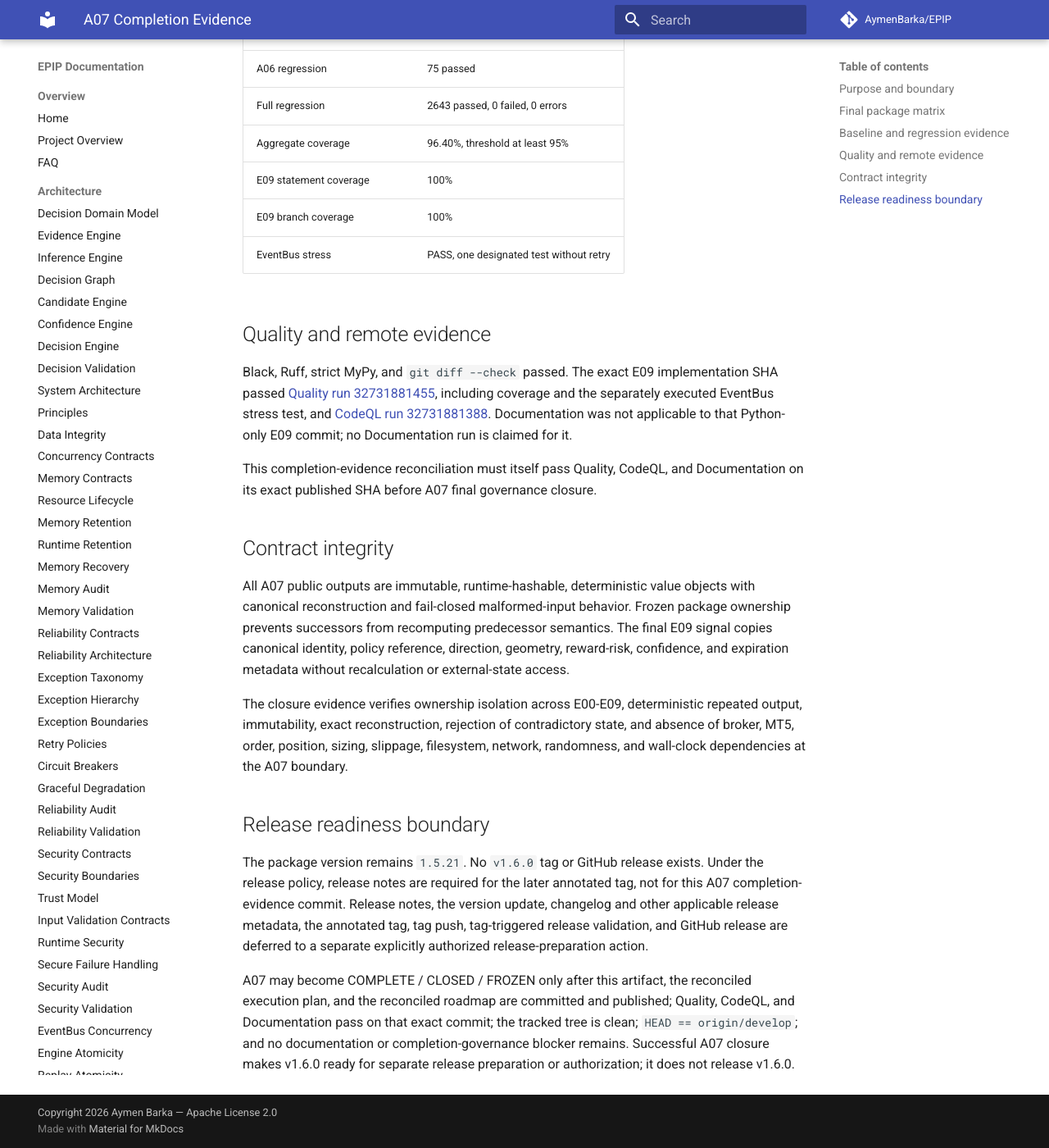
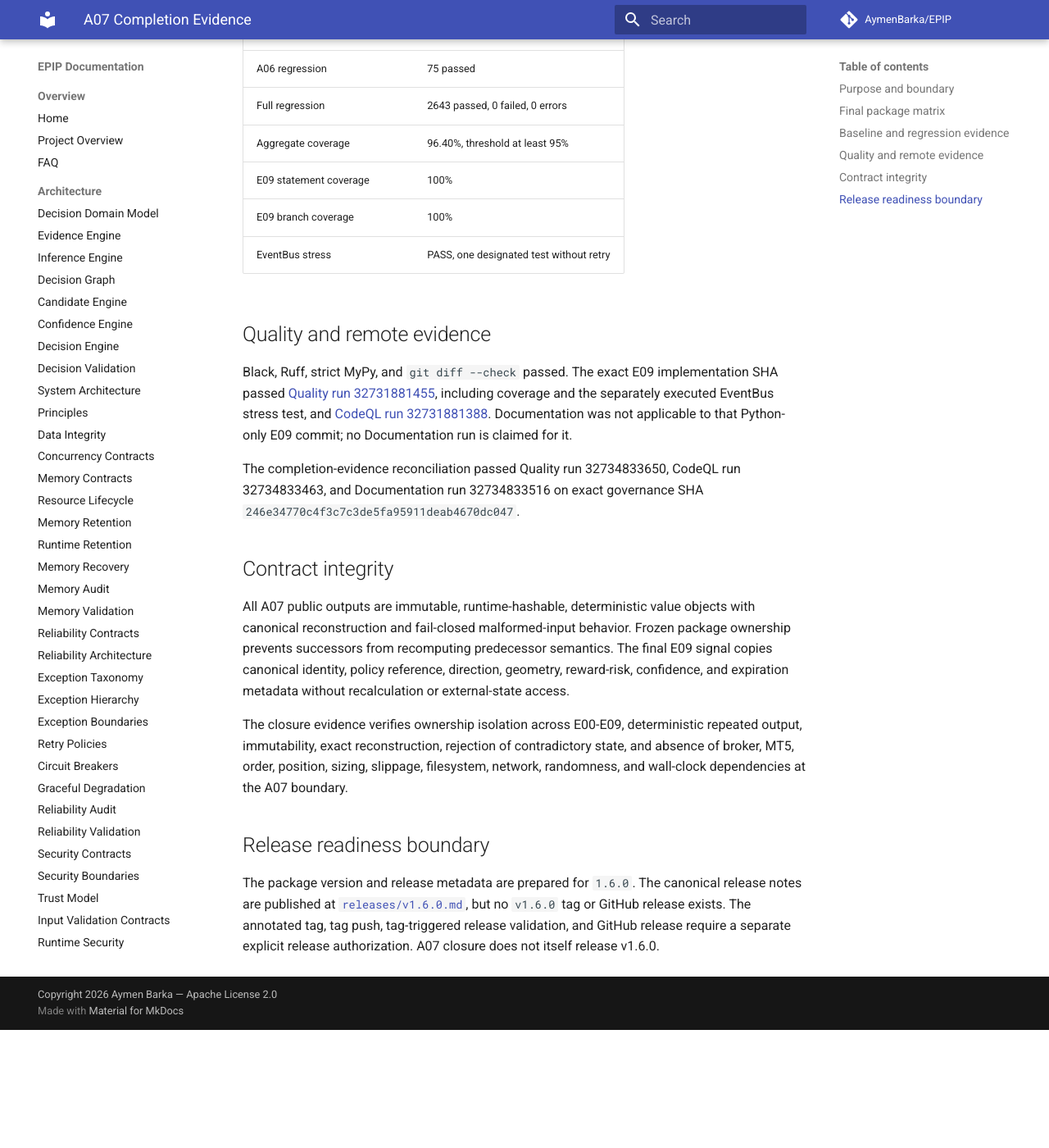
Before and after one commit to AymenBarka/EPIP, an MkDocs documentation site: the page built from docs/project/A07_COMPLETION_EVIDENCE.md, in a window 1280 px wide and 1400 px high, scrolled down 1531 px. Shown: the whole window at 82% size. Built offline with MkDocs 1.6.1 and Material for MkDocs 9.7.7, drawn with Linux system fonts in a browser that asks for light colours; comment, search, counter and statistics services are not loaded; after the commit the page ends 2787 px from its top, so only the background shows below that; some of the changed text lies outside the part shown.

```diff
--- a/docs/project/A07_COMPLETION_EVIDENCE.md
+++ b/docs/project/A07_COMPLETION_EVIDENCE.md
@@ -1,8 +1,8 @@
 # A07 Completion Evidence
 
-Status: IMPLEMENTATION COMPLETE / FINAL GOVERNANCE CLOSURE PENDING
+Status: COMPLETE / CLOSED / FROZEN
 
-Release reservation: v1.6.0 / NOT RELEASED
+Release state: v1.6.0 PREPARED / AWAITING RELEASE AUTHORIZATION / NOT RELEASED
 
 Technical evidence SHA: `6a83f4d0151ce23a463c6c9297f4cb088cc623b4`
 
@@ -57,8 +57,9 @@ coverage and the separately executed EventBus stress test, and
 [CodeQL run 32731881388](https://github.com/AymenBarka/EPIP/actions/runs/32731881388). Documentation
 was not applicable to that Python-only E09 commit; no Documentation run is claimed for it.
 
-This completion-evidence reconciliation must itself pass Quality, CodeQL, and Documentation on its
-exact published SHA before A07 final governance closure.
+The completion-evidence reconciliation passed Quality run 32734833650, CodeQL run 32734833463, and
+Documentation run 32734833516 on exact governance SHA
+`246e34770c4f3c7c3de5fa95911deab4670dc047`.
 
 ## Contract integrity
 
@@ -75,14 +76,7 @@ the A07 boundary.
 
 ## Release readiness boundary
 
-The package version remains `1.5.21`. No `v1.6.0` tag or GitHub release exists. Under the release
-policy, release notes are required for the later annotated tag, not for this A07 completion-evidence
-commit. Release notes, the version update, changelog and other applicable release metadata, the
-annotated tag, tag push, tag-triggered release validation, and GitHub release are deferred to a
-separate explicitly authorized release-preparation action.
-
-A07 may become COMPLETE / CLOSED / FROZEN only after this artifact, the reconciled execution plan,
-and the reconciled roadmap are committed and published; Quality, CodeQL, and Documentation pass on
-that exact commit; the tracked tree is clean; `HEAD == origin/develop`; and no documentation or
-completion-governance blocker remains. Successful A07 closure makes v1.6.0 ready for separate
-release preparation or authorization; it does not release v1.6.0.
+The package version and release metadata are prepared for `1.6.0`. The canonical release notes are
+published at [`releases/v1.6.0.md`](releases/v1.6.0.md), but no `v1.6.0` tag or GitHub release
+exists. The annotated tag, tag push, tag-triggered release validation, and GitHub release require a
+separate explicit release authorization. A07 closure does not itself release v1.6.0.
--- a/pyproject.toml
+++ b/pyproject.toml
@@ -4,7 +4,7 @@ build-backend = "setuptools.build_meta"
 
 [project]
 name = "epip"
-version = "1.5.21"
+version = "1.6.0"
 description = "Elliott Pattern Intelligence Platform"
 readme = "README.md"
 requires-python = ">=3.13"
```
Also changed, not shown: CHANGELOG.md (+22 -0 lines), docs/project/A07_EXECUTION_PLAN.md (+11 -13 lines), docs/project/ROADMAP.md (+4 -4 lines), docs/project/releases/v1.6.0.md (added, +74 -0 lines).
